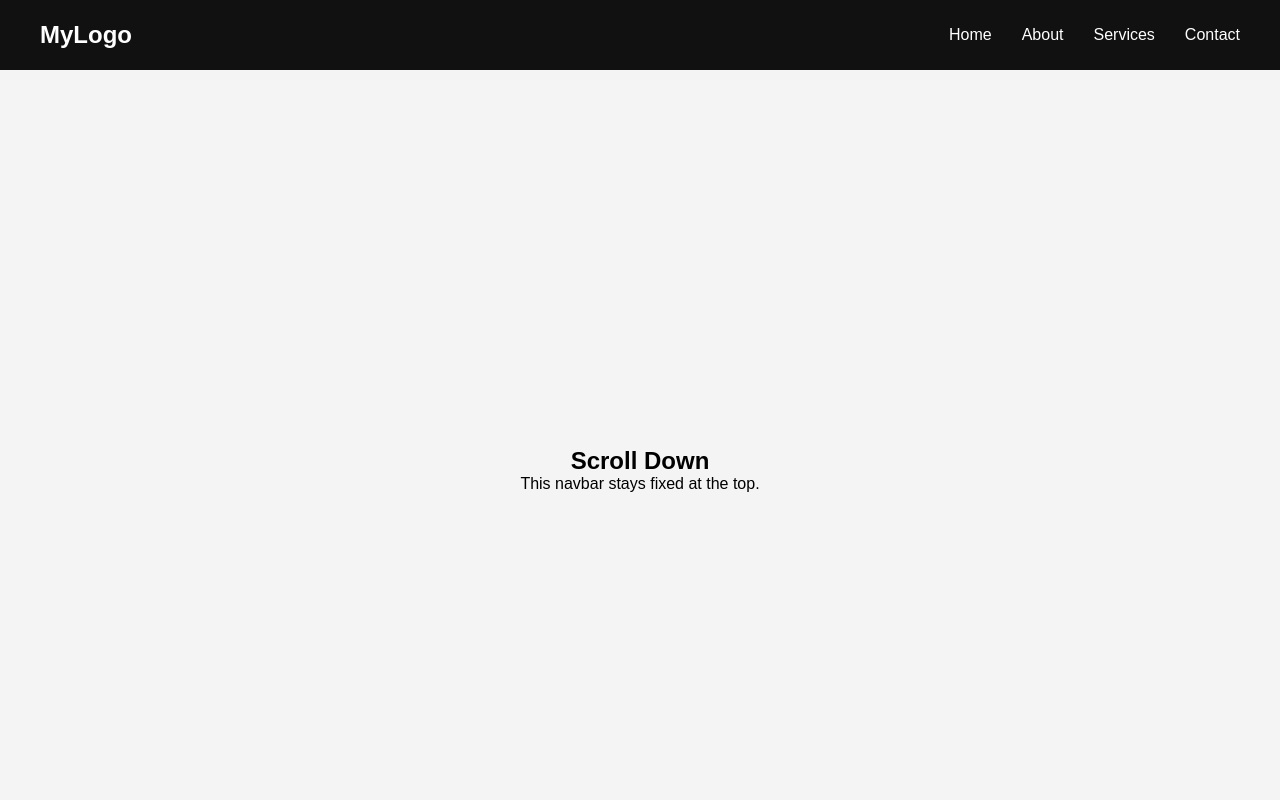
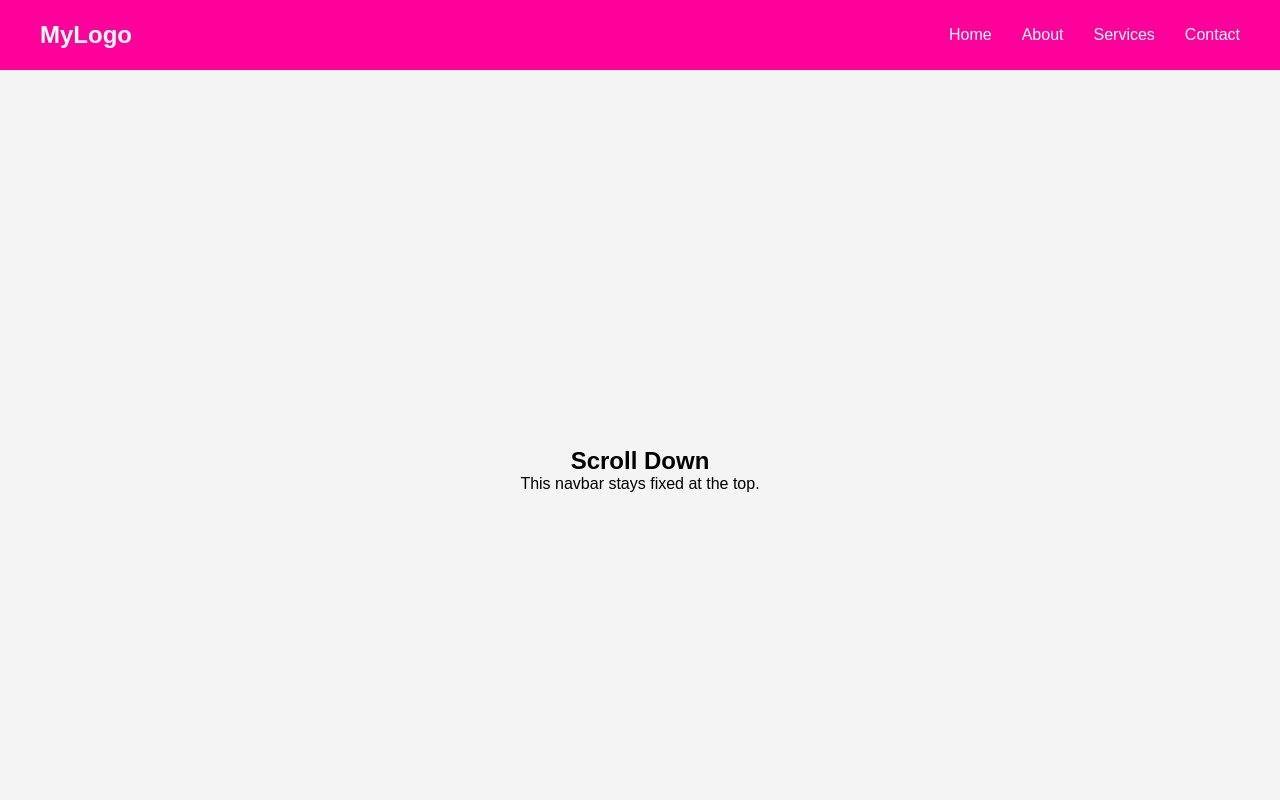
Before and after one commit to brandonthegoat69/Cheerio, a plain HTML site: page index.html in a window 1280 px wide. Shown: the top 800 px of the page. Drawn offline with Linux system fonts and the light colour scheme.

Commit message:
Update index.html

```diff
--- a/index.html
+++ b/index.html
@@ -2,7 +2,7 @@
 <html lang="en">
 <head>
   <meta charset="UTF-8">
-  <title>Responsive Fixed Navbar</title>
+  <title>Cheerio Streaks</title>
   <meta name="viewport" content="width=device-width, initial-scale=1.0">
 
   <style>
@@ -23,7 +23,7 @@
       top: 0;
       width: 100%;
       height: 70px;
-      background-color: #111;
+      background-color: #ff019a;
       display: flex;
       align-items: center;
       padding: 0 20px;
```
